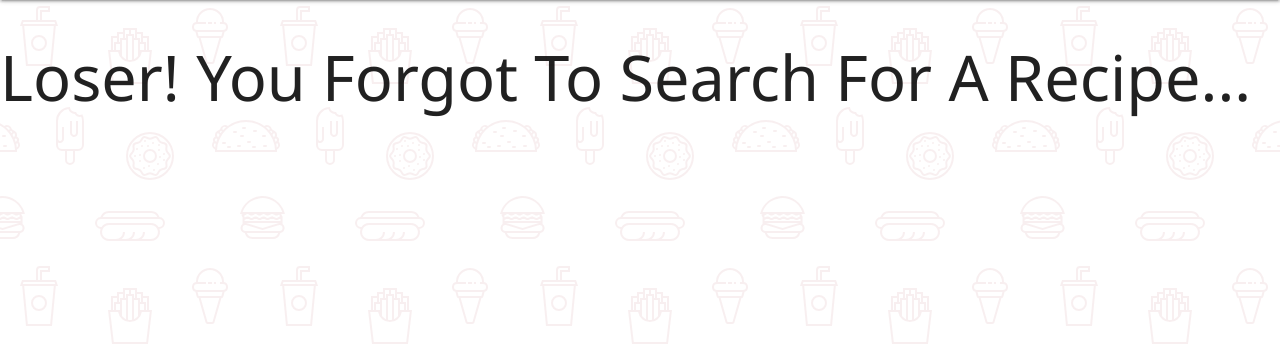
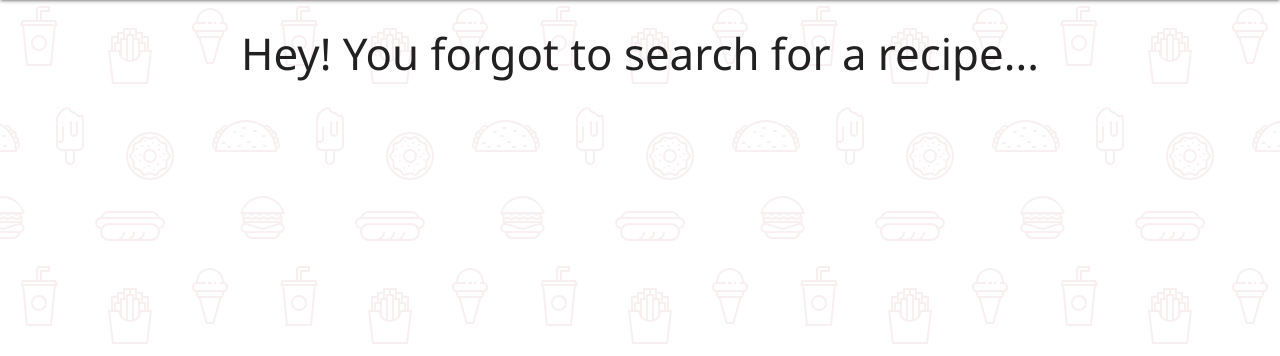
Before and after one commit to JuanitoDeLaTorre/Lucy_Meals, a Django app: page /search_recipes/ in a window 1280 px wide. Shown: the part 64-420 px from the top of the page. Run offline with Django 4.2, Linux system fonts and the light colour scheme.

Commit message:
code cleaning all

```diff
--- a/main_app/templates/base.html
+++ b/main_app/templates/base.html
@@ -58,6 +58,9 @@
 </header>
     <main>
     {% block content %}
+
+    <!-- MAIN CONTENT FOR ALL PAGES -->
+
     {% endblock %}
     </main>
     <footer class="footer-updates page-footer teal lighten-2">
--- a/main_app/templates/meal_plan.html
+++ b/main_app/templates/meal_plan.html
@@ -5,11 +5,9 @@
     <h2 class = "center-align">Weekly Plan</h2>
 </div>
 <div class="divider"></div>
-<br>
-<br>
 
 <div class="container">
-    <a href="{% url 'meal_add' %}"><h4 class=" black-text center" >Add Recipe <div class="btn-floating btn-small waves-effect waves-light teal lighten-2"><i class="material-icons">add</i></div></h4></a>
+    <a href="{% url 'meal_add' %}"><h4 id = "h4-meal-plan" class=" black-text center" >Add Recipe to Meal Plan and Update  <div class="btn-floating btn-small waves-effect waves-light teal lighten-2"><i id = "add-button" class="material-icons">add</i></div></h4></a>
     <table class = "striped white">
         <thead>
           <tr>
--- a/main_app/templates/registration/password_reset_done.html
+++ b/main_app/templates/registration/password_reset_done.html
@@ -1,9 +1,10 @@
 {% extends 'base.html' %}
+
 {% block content %}
 <h1 class="center">Password Reset Complete</h1>
 <div class="container center">
-<p class="center">Your password has been set. You may go ahead and login now</p>
+    <p class="center">Your password has been set. You may go ahead and login now</p>
 
-<a href="{% url 'login' %}" class="btn center">Log In</a>
+    <a href="{% url 'login' %}" class="btn center">Log In</a>
 </div>
 {% endblock %}
--- a/main_app/templates/registration/password_reset_sent.html
+++ b/main_app/templates/registration/password_reset_sent.html
@@ -2,7 +2,7 @@
 {% block content %}
 <h1 class="center">Password Reset Email Sent</h1>
 <div class="container">
-<p class="center">We’ve emailed you instructions for setting your password, if an account exists with the email you entered. You should receive them shortly.</p>
-<p class="center">If you don’t receive an email, please make sure you’ve entered the address you registered with, and check your spam folder.</p>
+    <p class="center">We’ve emailed you instructions for setting your password, if an account exists with the email you entered. You should receive them shortly.</p>
+    <p class="center">If you don’t receive an email, please make sure you’ve entered the address you registered with, and check your spam folder.</p>
 </div>
 {% endblock %}
--- a/main_app/templates/search_recipes.html
+++ b/main_app/templates/search_recipes.html
@@ -5,9 +5,9 @@
     {% if searched %}
 
         {% if recipes|length == 0 %}
-        <h4 class="center">No Results for: {{searched}}</h4>
+            <h4 class="center">No results for: {{searched}}</h4>
         {% else%}
-        <h4 class="center">Search Results For: {{searched}}</h4>
+            <h4 class="center">Search results for: {{searched}}</h4>
             <div class="divider"></div>
             <br>
             <div class="row container">
@@ -26,6 +26,6 @@
                 </div>
             {% endif %}
     {% else %}
-        <h1>Loser! You Forgot To Search For A Recipe...</h1>
+        <h3 class = "center">Hey! You forgot to search for a recipe...</h3>
     {% endif %}
 {% endblock %}
--- a/main_app/views.py
+++ b/main_app/views.py
@@ -9,8 +9,6 @@ from django.contrib.auth.decorators import login_required
 from django.contrib.auth.mixins import LoginRequiredMixin
 from django.urls import reverse
 import json
-
-# Create your views here.
 
 
 def home(request):
@@ -44,14 +42,9 @@ class RecipeCreate(LoginRequiredMixin, CreateView):
         return super().form_valid(form)
 
 
-# class RecipeUpdate(LoginRequiredMixin, UpdateView):
-#     model = Recipe
-#     fields = ['name', 'category', 'day_of_week', 'img_url']
-#     extra_context = {'recipe': Recipe.objects.filter()}
-
 def recipe_update(request, recipe_id):
     recipe = Recipe.objects.get(id=recipe_id)
-    print(request.POST)
+
     if request.method == 'POST':
         recipe_name = request.POST['name']
         recipe_category = request.POST['category']
@@ -68,7 +61,6 @@ def recipe_update(request, recipe_id):
 
         for key, val in request.POST.items():
             if val == 'on':
-                print('adding ' + val)
                 recipe.ingredients.add(
                     Ingredient.objects.filter(name=key)[0].id)
         recipe.save()
@@ -96,7 +88,7 @@ def recipes_detail(request, recipe_id):
         if ing.store not in stores:
             stores.append(ing.store)
 
-    #append words to google search with + in between
+    #append words to google search query base URL with '+' in between
     for word in recipe.name.split(' '):
         search_string += word
         search_string += '+'
@@ -112,6 +104,7 @@ def recipes_detail(request, recipe_id):
 
 def recipes(request, recipe_category):
 
+    #if the serach category isn't 'all', filter recipes by user-defined category
     if recipe_category != "all":
         recipes = Recipe.objects.filter(category=recipe_category.capitalize())
     else:
@@ -123,7 +116,6 @@ def recipes(request, recipe_category):
 @login_required
 def recipes_user(request):
     all_recipes = Recipe.objects.filter(user=request.user)
-    print(all_recipes)
     return render(request, 'recipes_user.html', {'recipes': all_recipes})
 
 
@@ -179,11 +171,12 @@ def get_ingredients(request):
 
     if request.method == 'POST':
         recipe_ingredients = []
+
+        #loop through all the ingredients in the incoming recipe and append names to the outgoing JSON response object
         for ing in list(Recipe.objects.get(id=request.POST.get('recipe_id','')).ingredients.all()):
             recipe_ingredients.append(ing.name)
 
         return JsonResponse({'ingredients': list(ingredients.values()), 'recipe_ingredients': recipe_ingredients})
-
 
     return JsonResponse({'ingredients': list(ingredients.values())})
 
@@ -292,7 +285,6 @@ def search_recipes(request):
 
         if searched in categories:
             recipes = list(Recipe.objects.filter(category=searched.capitalize()))
-            print(recipes)
         else:
             recipes = list(Recipe.objects.filter(name__icontains=searched))
         return render (request, 'search_recipes.html',
```
Also changed, not shown: main_app/templates/recipe_add.html (+2 -10 lines), main_app/templates/recipe_update.html (+3 -10 lines), main_app/templates/search_results.html (deleted, +0 -12 lines), main_app/templates/registration/login.html (indentation only), main_app/templates/registration/signup.html (indentation only). Lines whose indentation alone changed are shown as unchanged.
